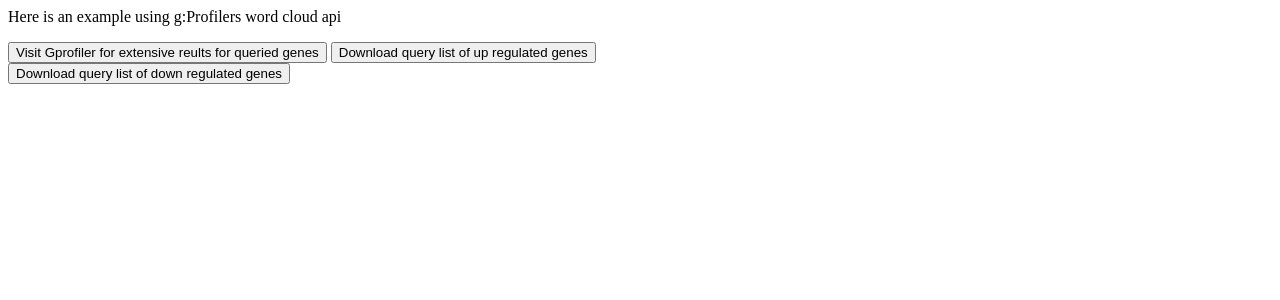
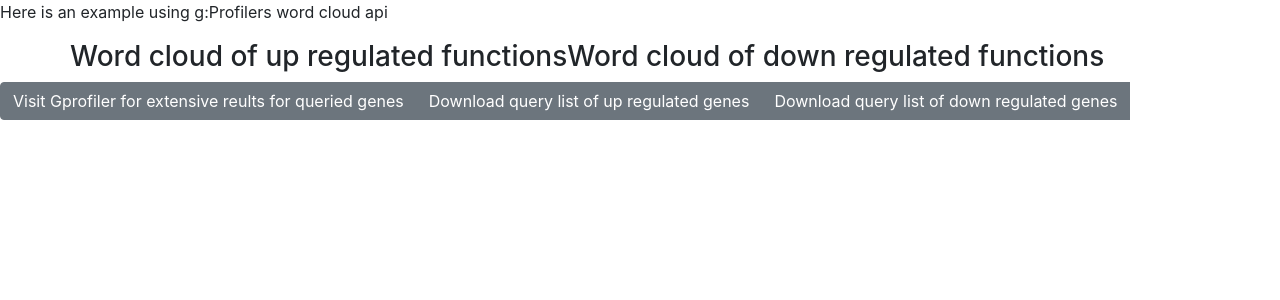
Before and after one commit to Felip3Porto/Genedalph, a Flask app: template gene_wizard/templates/gProfilerTest.html in a window 1280 px wide. Shown: the top 300 px of the page. Run offline with Flask 2, Linux system fonts and the light colour scheme; the template is opened without the code that fills it, so the values that code supplies are empty; some libraries are stand-ins or nearby versions.

Commit message:
Added column clouds and button row

```diff
--- a/gene_wizard/templates/gProfilerTest.html
+++ b/gene_wizard/templates/gProfilerTest.html
@@ -1,7 +1,13 @@
+<!DOCTYPE html>
 <html>
 
   <head>
     <meta charset="utf-8">
+    <meta name="viewport" content="width=device-width, initial-scale=1, shrink-to-fit=no">
+    <link rel="stylesheet" href="https://cdnjs.cloudflare.com/ajax/libs/font-awesome/4.7.0/css/font-awesome.min.css">
+    <!-- Bootstrap CSS -->
+    <link rel="stylesheet" href="https://stackpath.bootstrapcdn.com/bootstrap/4.3.1/css/bootstrap.min.css" integrity="sha384-ggOyR0iXCbMQv3Xipma34MD+dH/1fQ784/j6cY/iJTQUOhcWr7x9JvoRxT2MZw1T" crossorigin="anonymous">
+
     <title> Gprofiler Javascript test</title>
     <!-- located in the "static" file -->
     <script src="static/biojs-vis-gprofiler/build/biojsvisgprofiler.min.js"></script>
@@ -9,9 +15,9 @@
 
     document.addEventListener("DOMContentLoaded", function(e) {
         gp = new biojsVisGprofiler({
-          container : "#myContainer",
-          width     : 600,
-          height    : 600,
+          container : "#UpCloud",
+          width     : 500,
+          height    : 300,
         });
 
         gp.on("onrender", function() {
@@ -68,8 +74,8 @@
         document.addEventListener("DOMContentLoaded", function(e) {
           gp = new biojsVisGprofiler({
             container : "#DownCloud",
-            width     : 600,
-            height    : 600,
+            width     : 500,
+            height    : 300,
           });
 
           gp.on("onrender", function() {
@@ -115,6 +121,8 @@
       });
     </script>
   </head>
+
+  <!-- Start of Body -->
   <body>
     <!-- <div>
       {{ div_Up }}
@@ -122,10 +130,27 @@
 
     <p>Here is an example using g:Profilers word cloud api</p>
 
-    <div id="myContainer">
+    <!-- Try to make them side by side  -->
+    <div class="container">
+      <div class="row">
+        <!-- lets have the up on the left and down on the right -->
+          <div class="col-xs-6">
+            <h3>Word cloud of up regulated functions</h3>
+              <div id="UpCloud"></div>
+          </div>
+          <div class="col-xs-6">
+              <h3>Word cloud of down regulated functions</h3>
+              <div id="DownCloud"></div>
+            </div>
+        </div>
+    </div>
+
+    <!-- Buttons for downloads -->
+    <div class="btn-group" role="group" aria-label="Buttons for downloading queries">
       <!-- add a button to download a line separated list -->
-      <button target="_blank" onclick="window.open('https://biit.cs.ut.ee/gprofiler/gost/?organism=hsapiens&all_results=false&ordered=false&no_iea=false&measure_underrepresentation=false&significance_threshold_method=bonferroni&domain_scope=annotated&sources=GO%3AMF%2CGO%3ACC%2CGO%3ABP%2CKEGG%2CREAC%2CWP&no_evidences=true&user_threshold=1e-8');">Visit Gprofiler for extensive reults for queried genes</button>
-      <input type="button" id="up-btn" value="Download query list of up regulated genes"/>
+      <!-- <button type="button" class="btn btn-secondary">1</button> -->
+        <button target="_blank" type="button" class="btn btn-secondary" onclick="window.open('https://biit.cs.ut.ee/gprofiler/gost/?organism=hsapiens&all_results=false&ordered=false&no_iea=false&measure_underrepresentation=false&significance_threshold_method=bonferroni&domain_scope=annotated&sources=GO%3AMF%2CGO%3ACC%2CGO%3ABP%2CKEGG%2CREAC%2CWP&no_evidences=true&user_threshold=1e-8');">Visit Gprofiler for extensive reults for queried genes</button>
+        <input type="button" id="up-btn" class="btn btn-secondary" value="Download query list of up regulated genes"/>
         <script>
             function download(filename, text) {
               var element = document.createElement('a');
@@ -156,8 +181,7 @@
               download(filename, newsep);
           }, false);
         </script>
-    </div>
-    <input type="button" id="dwn-btn" value="Download query list of down regulated genes"/>
+        <input type="button" id="dwn-btn" class="btn btn-secondary" value="Download query list of down regulated genes"/>
         <script>
             function download(filename, text) {
               var element = document.createElement('a');
@@ -188,10 +212,22 @@
               download(filename, newsep);
           }, false);
         </script>
+    </div>
+
+
+
+        <!-- div_holder is JS graph from plotly -->
     <div>
       {{ div_holder }}
     </div>
-    <div id="DownCloud"></div>
 
+
+    <!-- Optional JavaScript -->
+    <!-- jQuery first, then Popper.js, then Bootstrap JS -->
+    <script src="https://code.jquery.com/jquery-3.3.1.slim.min.js" integrity="sha384-q8i/X+965DzO0rT7abK41JStQIAqVgRVzpbzo5smXKp4YfRvH+8abtTE1Pi6jizo" crossorigin="anonymous"></script>
+    <script src="https://cdnjs.cloudflare.com/ajax/libs/popper.js/1.14.7/umd/popper.min.js" integrity="sha384-UO2eT0CpHqdSJQ6hJty5KVphtPhzWj9WO1clHTMGa3JDZwrnQq4sF86dIHNDz0W1" crossorigin="anonymous"></script>
+    <script src="https://stackpath.bootstrapcdn.com/bootstrap/4.3.1/js/bootstrap.min.js" integrity="sha384-JjSmVgyd0p3pXB1rRibZUAYoIIy6OrQ6VrjIEaFf/nJGzIxFDsf4x0xIM+B07jRM" crossorigin="anonymous"></script>
+
+    <script src="https://ajax.googleapis.com/ajax/libs/jquery/3.3.1/jquery.min.js"></script>
   </body>
 </html>
```
Lines whose indentation alone changed are shown as unchanged.
